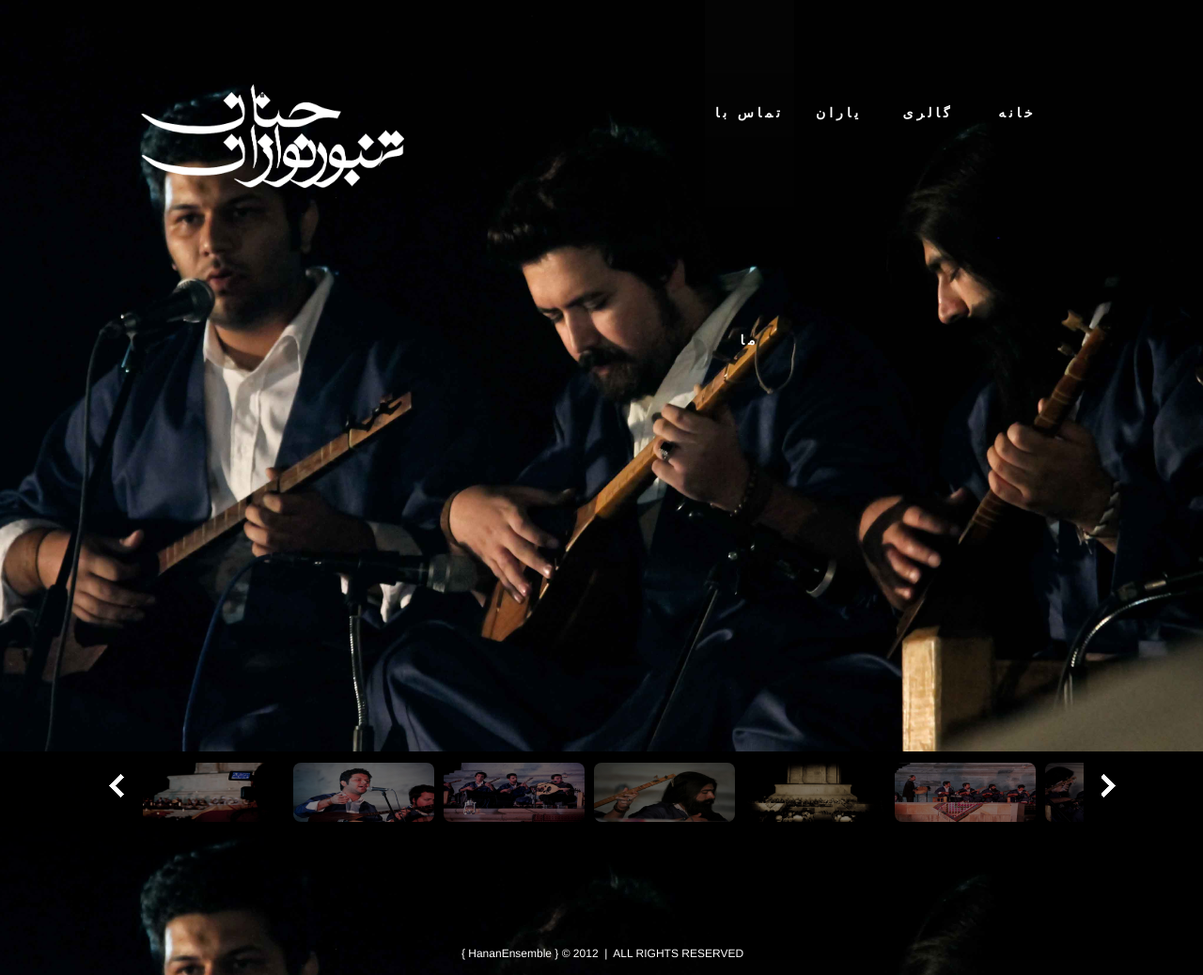
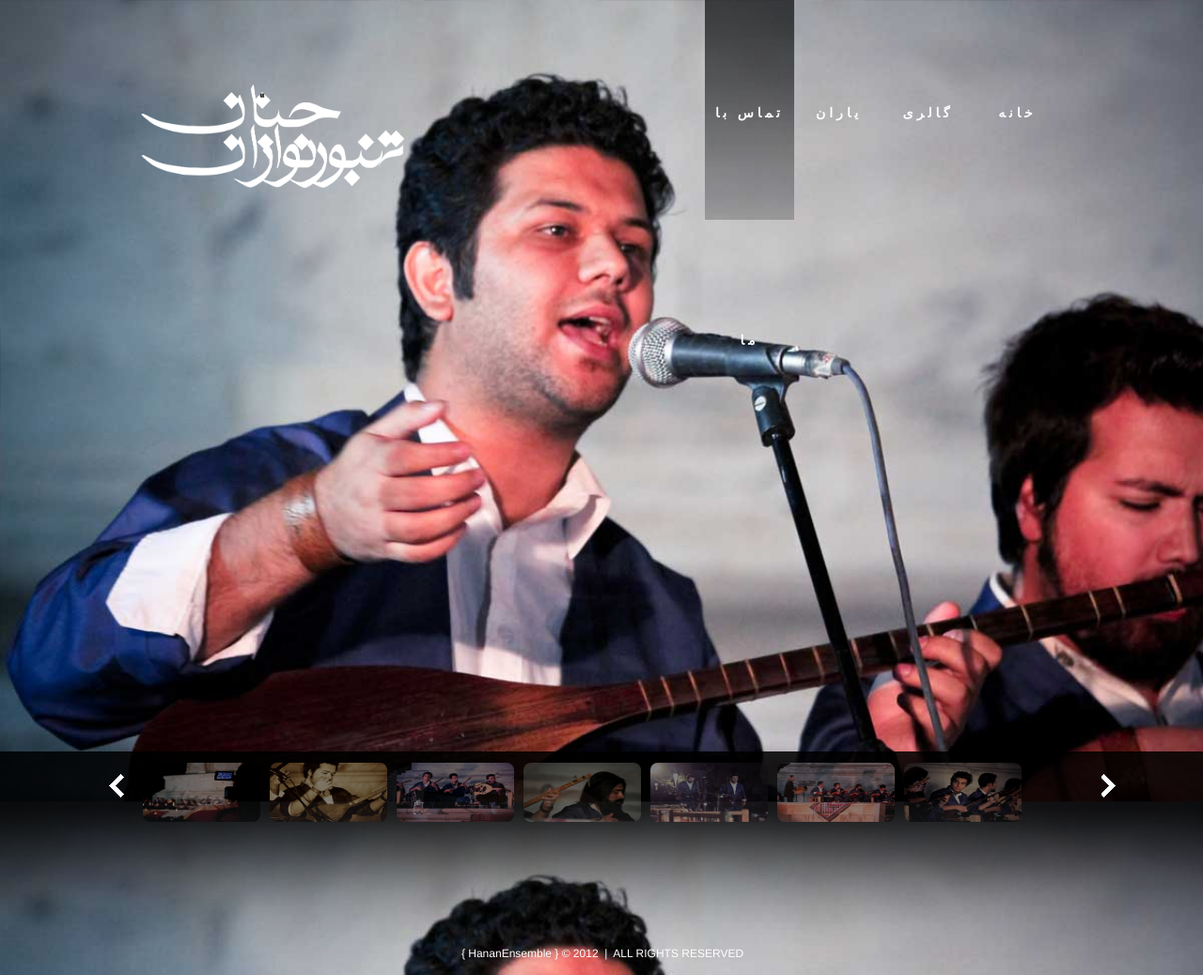
Before and after one commit to mediateq/HananEnsemble, a PHP site: page /index.php in a window 1280 px wide. Shown: the whole page at 94% size. Run offline with PHP 8.4, Linux system fonts and the light colour scheme.

Commit message:
edit pics

```diff
--- a/style.css
+++ b/style.css
@@ -94,6 +94,7 @@ div.content-container{
 
 section.middle{
 	min-height: 550px;
+
 }
 
 /*  Slide & Footer  */
@@ -131,7 +132,7 @@ footer.foot .mom .slide .slidebar{
 }
 
 footer.foot .mom .slide .slidebar .train {
-	width     :				2000px;
+	width     :				2600px;
 	height    : 			100px;
 	margin    : 			0 auto;
 	margin-top: 			0px;
@@ -147,7 +148,7 @@ footer.foot .mom .slide .slidebar .train a {
 }
 
 footer.foot .mom .slide .slidebar .train a img{
-	width  : 				150px;
+	width  : 				125px;
 	height :				63px;
 	border-radius:			8px;
 	opacity: 				0.5;
```
Also changed, not shown: images/slidepic/1.JPG, images/slidepic/3.jpg, images/slidepic/6.jpg, 1 other file.
